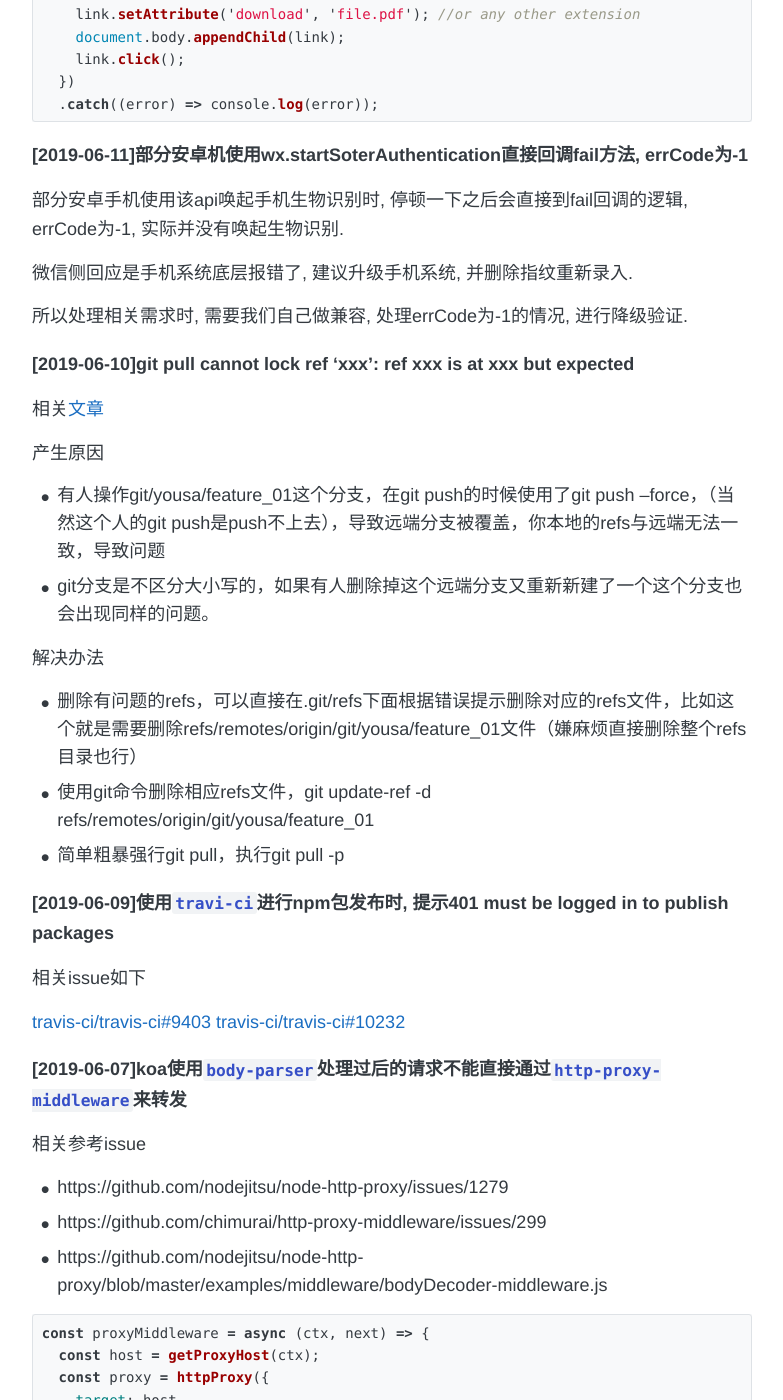
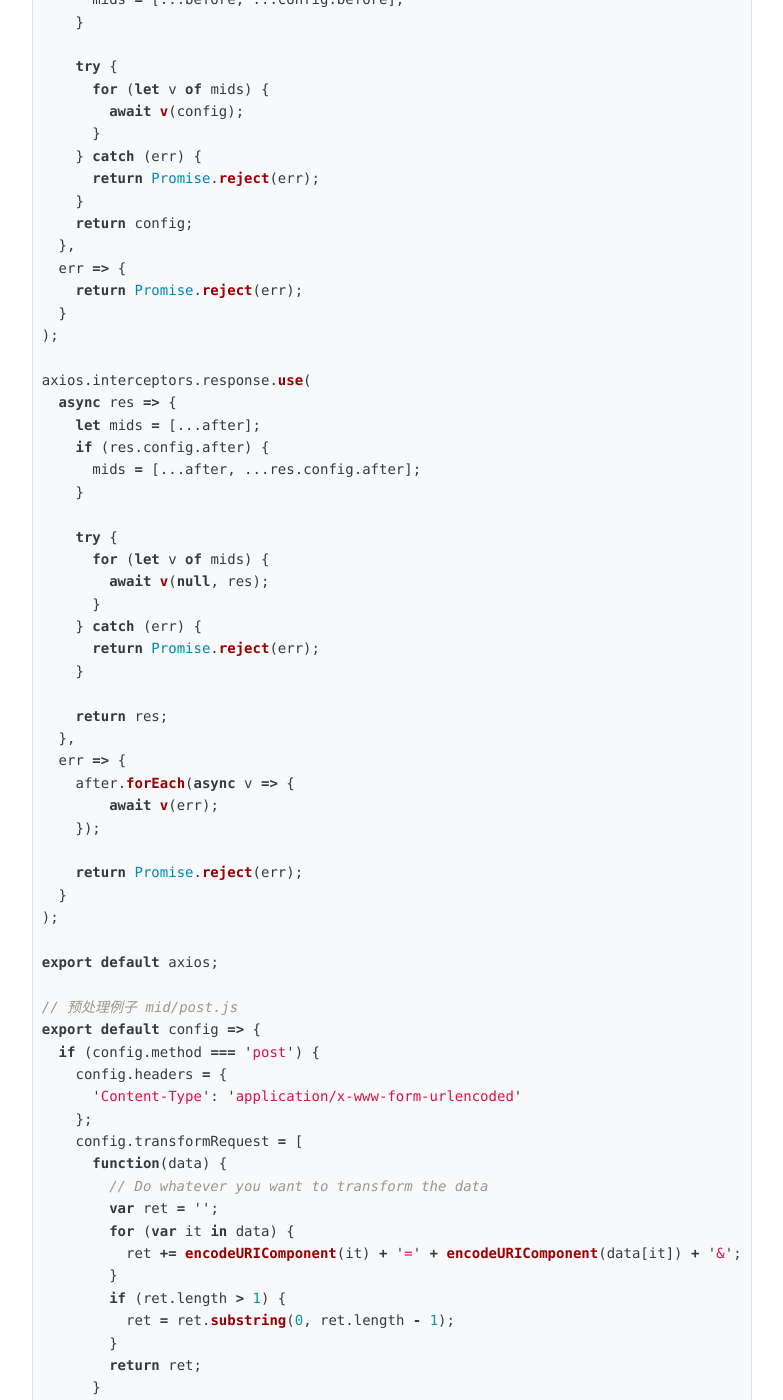
Before and after one commit to funkyLover/blog, a Jekyll site: the page built from notes/_posts/2019-06-02-notes.md, in a window 1280 px wide and 1400 px high, scrolled down 927 px. Shown: the whole window, without its empty margins (248-1031 px from the left). Built offline with Jekyll 4.4.1, drawn with Linux system fonts in a browser that asks for light colours; comment, search, counter and statistics services are not loaded; some of the changed text lies outside the part shown.

Commit message:
[note]add;

````diff
--- a/notes/_posts/2019-06-02-notes.md
+++ b/notes/_posts/2019-06-02-notes.md
@@ -7,12 +7,96 @@ comments: true
 share: true
 ---
 
+> [2019-06-14]简单扩展axios, 实现预处理与后处理 <br>
 > [2019-06-13]axios下载文件 <br>
 > [2019-06-11]部分安卓机使用wx.startSoterAuthentication时直接到fail回调, errCode为-1 <br>
 > [2019-06-10]git pull cannot lock ref 'xxx': ref xxx is at xxx but expected <br>
 > [2019-06-09]使用`travi-ci`进行npm包发布时, 提示401 must be logged in to publish packages <br>
 > [2019-06-07]使用`body-parser`处理过后的请求不能直接通过`http-proxy-middleware`来转发 <br>
 > [2019-06-02]微信小程序部分安卓机器, 使用手写输入法会因为草稿状态导致不能触发input事件 <br>
+
+##### [2019-06-14]简单扩展axios, 实现预处理与后处理
+
+```js
+// axios
+import axios from 'axios';
+import post from './mid/post';
+import errorHandler from './mid/errorHandler';
+
+const before = [post];
+const after = [errorHandler];
+
+axios.interceptors.request.use(
+  async config => {
+    let mids = [...before];
+    if (config.before) {
+      mids = [...before, ...config.before];
+    }
+
+    try {
+      for (let v of mids) {
+        await v(config);
+      }
+    } catch (err) {
+      return Promise.reject(err);
+    }
+    return config;
+  },
+  err => {
+    return Promise.reject(err);
+  }
+);
+
+axios.interceptors.response.use(
+  async res => {
+    let mids = [...after];
+    if (res.config.after) {
+      mids = [...after, ...res.config.after];
+    }
+
+    try {
+      for (let v of mids) {
+        await v(null, res);
+      }
+    } catch (err) {
+      return Promise.reject(err);
+    }
+
+    return res;
+  },
+  err => {
+    after.forEach(async v => {
+        await v(err);
+    });
+
+    return Promise.reject(err);
+  }
+);
+
+export default axios;
+
+// 预处理例子 mid/post.js
+export default config => {
+  if (config.method === 'post') {
+    config.headers = {
+      'Content-Type': 'application/x-www-form-urlencoded'
+    };
+    config.transformRequest = [
+      function(data) {
+        // Do whatever you want to transform the data
+        var ret = '';
+        for (var it in data) {
+          ret += encodeURIComponent(it) + '=' + encodeURIComponent(data[it]) + '&';
+        }
+        if (ret.length > 1) {
+          ret = ret.substring(0, ret.length - 1);
+        }
+        return ret;
+      }
+    ];
+  }
+};
+```
 
 ##### [2019-06-13]axios下载文件
 
````
